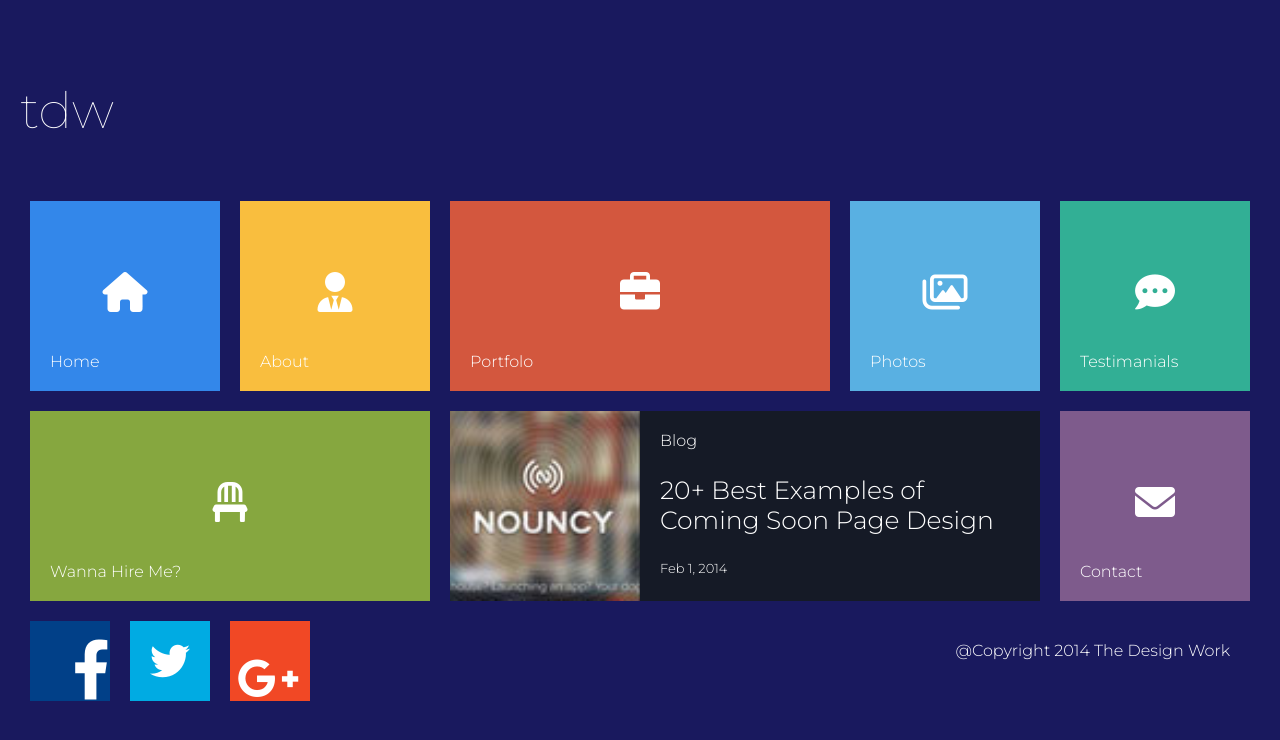
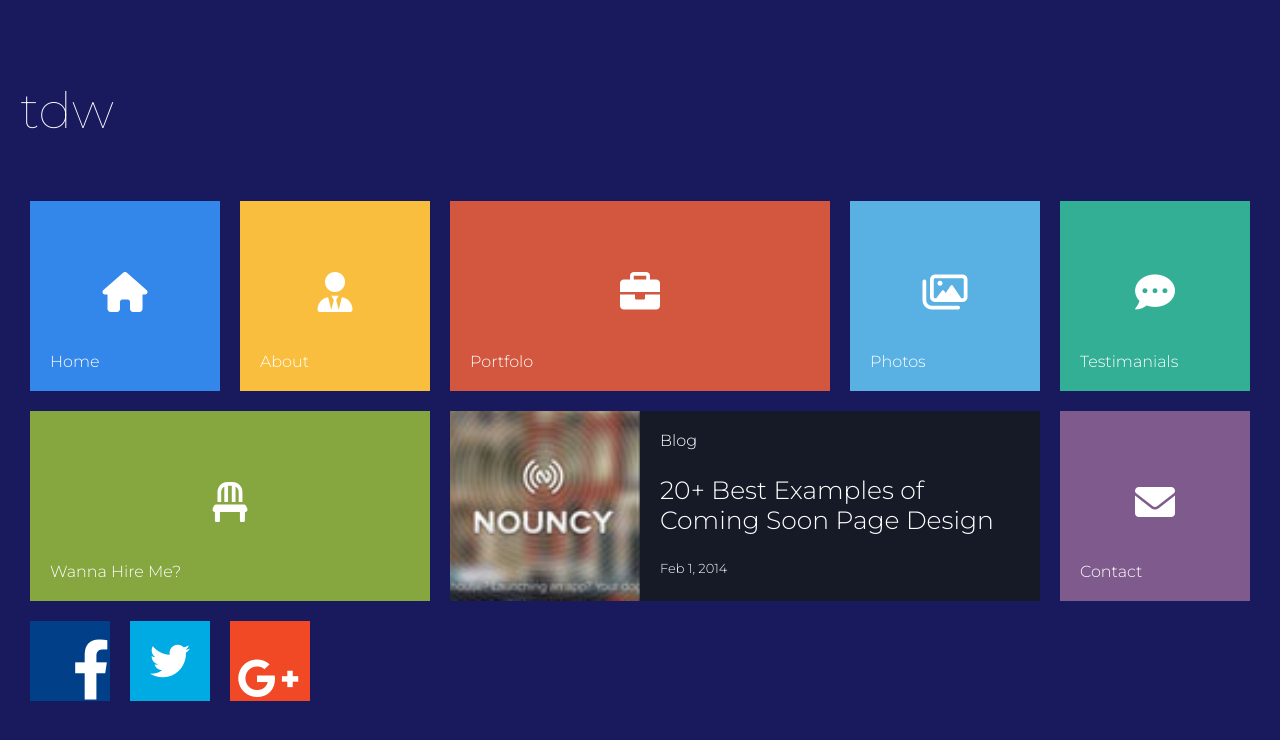
Before and after one commit to aishwaryaborke4/window-menu, a plain HTML site: page index.html in a window 1280 px wide. Drawn offline with Linux system fonts and the light colour scheme.

Commit message:
removecpyrgt

```diff
--- a/index.html
+++ b/index.html
@@ -82,7 +82,6 @@
                 <div class="left-logo"><i class="fab fa-google-plus-g"></i></div>
             </div>
         </div>
-        <div class="text">@Copyright 2014 The Design Work</div>
     </footer>
 
 
```
